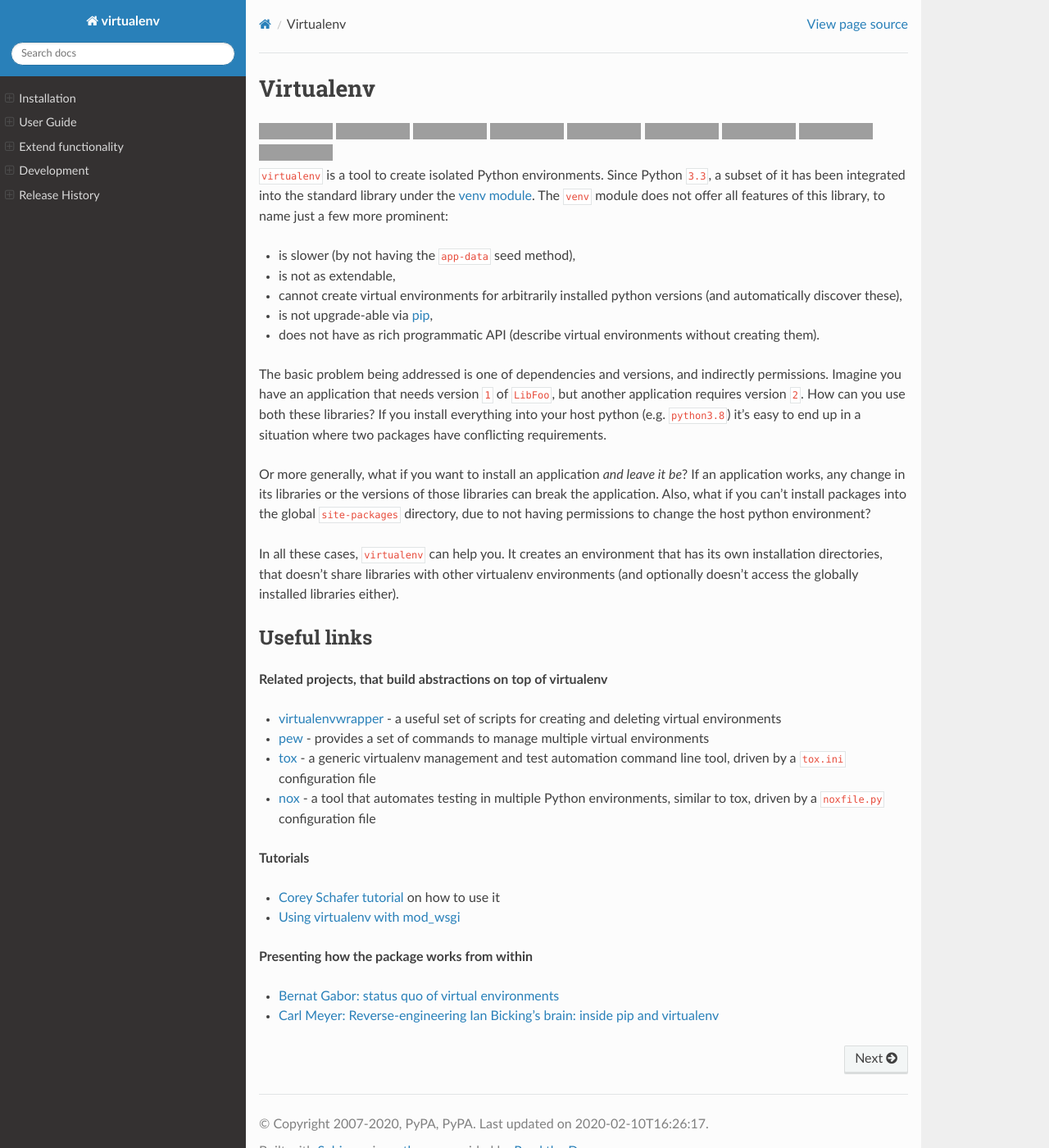
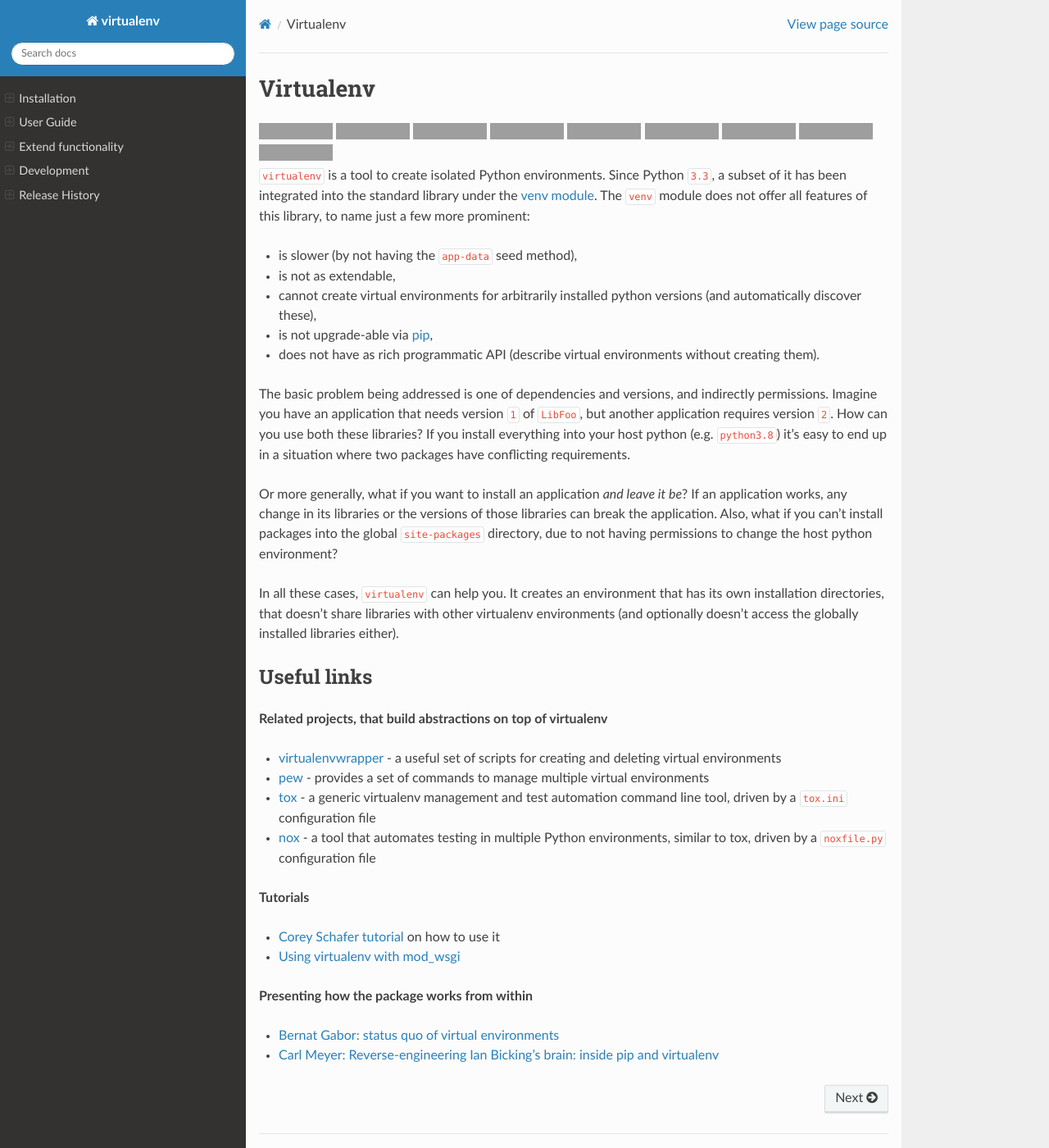
Before and after one commit to pypa/virtualenv, a Sphinx documentation site: the page built from docs/index.rst, in a window 1280 px wide and 1400 px high. Shown: the whole window at 82% size. Built offline with Sphinx 7.4.7 and the Read the Docs theme 2.0.0, drawn with Linux system fonts in a browser that asks for light colours; pages that are not in the unit, such as notebooks, are missing from menus; the version number could not be read and is left out; grey boxes are pictures that could not be loaded.

Commit message:
Documentation theme updates (#1548)
* Revert to default width and padding

* Make tables wider than the content

* Tweak whitespace on the release history page

* Tweak inline code snippets

* add changelog

Signed-off-by: Bernat Gabor <bgabor8@bloomberg.net>

* fine-tune

Signed-off-by: Bernat Gabor <bgabor8@bloomberg.net>

Co-authored-by: Bernát Gábor <gaborjbernat@gmail.com>

```diff
--- a/docs/_static/custom.css
+++ b/docs/_static/custom.css
@@ -1,5 +1,4 @@
 .wy-nav-content {
-    max-width: 51.5em;
     padding: 1em;
 }
 
@@ -7,16 +6,16 @@
     margin-bottom: 6px;
 }
 
-/* override table width restrictions */
+/* Allow table content to wrap around */
 .wy-table-responsive table th, .wy-table-responsive table td {
-    /* !important prevents the common CSS stylesheets from
-       overriding this as on RTD they are loaded after this stylesheet */
+    /* !important because RTD has conflicting stylesheets */
     white-space: normal !important;
-    padding: 6px !important;
+    padding: 8px 6px !important;
 }
 
-.wy-table-responsive {
-    overflow: visible !important;
+.wy-table-responsive table {
+    width: calc(100% + 3em);
+    margin-left: 20px !important;
 }
 
 .rst-content table.docutils td ol {
@@ -35,10 +34,7 @@
     margin-bottom: 12px;
 }
 
-table {
-    margin-left: 20px !important;
-}
-
+/* Tweak whitespace on the release history page */
 #release-history p {
     margin-bottom: 0;
     margin-top: 0;
@@ -60,6 +56,8 @@
     margin-bottom: 12px;
 }
 
+/* Reduce whitespace on the inline-code snippets and add softer corners */
 .rst-content code {
-    padding: 2px;
+    padding: 2px 3px;
+    border-radius: 3px;
 }
--- /dev/null
+++ b/docs/changelog/1548.doc.rst
@@ -0,0 +1,2 @@
+Fine tune the documentation layout: default width of theme, allow tables to wrap around, soft corners for code snippets
+- by :user:`pradyunsg`.
```
